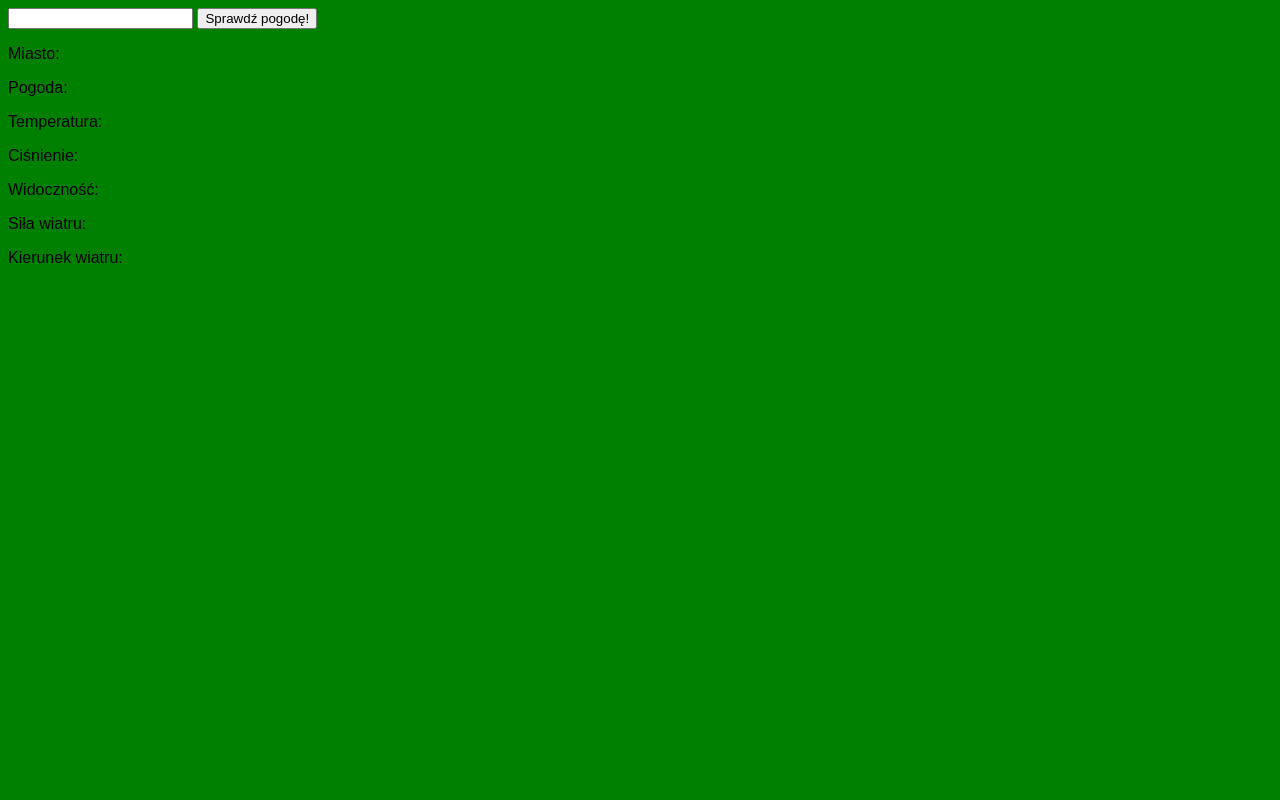
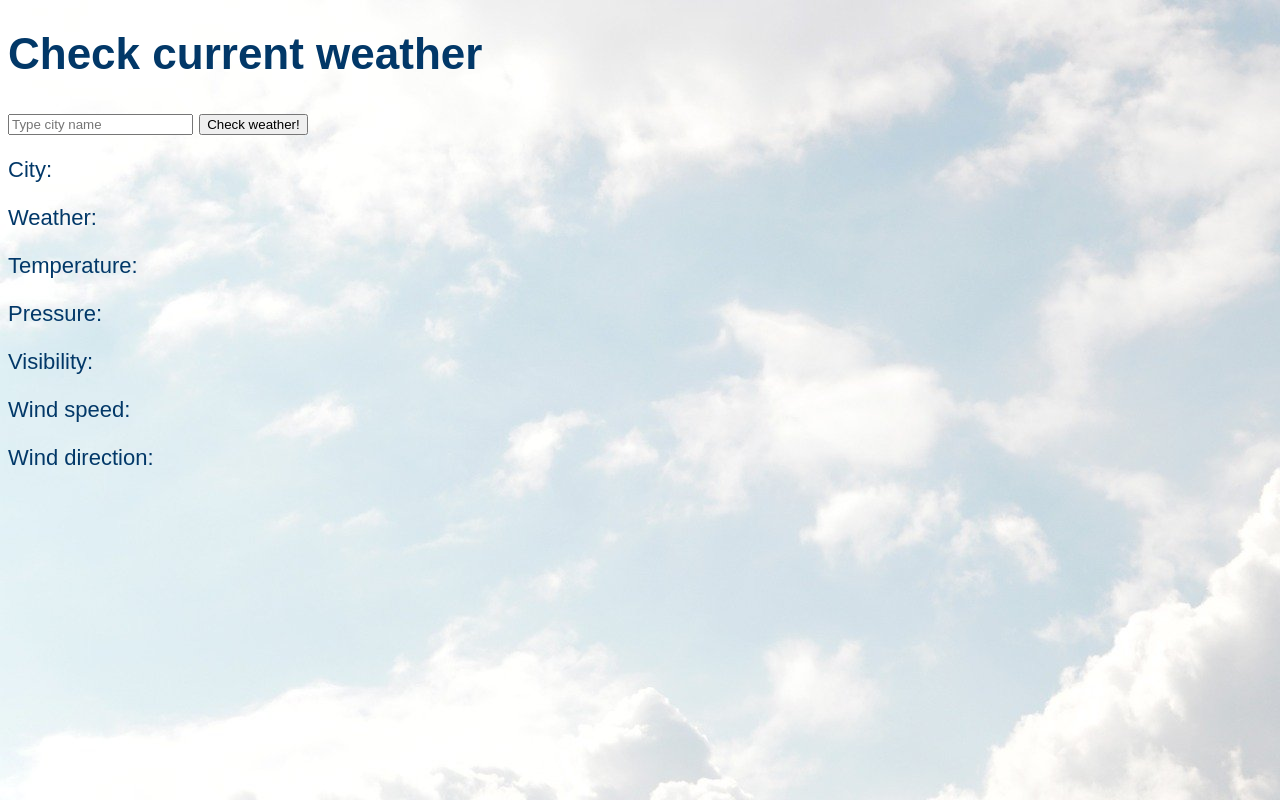
Before and after one commit to JohanV2/aktualna_pogoda, a plain HTML site: page index.html in a window 1280 px wide. Drawn offline with Linux system fonts and the light colour scheme.

Commit message:
change: language to eng

```diff
--- a/index.html
+++ b/index.html
@@ -5,20 +5,21 @@
 	<meta charset="UTF-8">
 	<meta http-equiv="X-UA-Compatible" content="IE=edge">
 	<meta name="viewport" content="width=device-width, initial-scale=1.0">
-	<title>Document</title>
+	<title>Check weather!</title>
 	<link rel="stylesheet" href="styles.css">
 </head>
 
 <body>
-	<input id="input" type="text"></input>
-	<button id="ajaxButton" type="button">Sprawdź pogodę!</button>
-	<p>Miasto: <span id="city"></span> </p>
-	<p>Pogoda: <span id="weather_type"></span></p>
-	<p>Temperatura: <span id="temperature"></span></p>
-	<p>Ciśnienie: <span id="pressure"></span></p>
-	<p>Widoczność: <span id="visibility"></span></p>
-	<p>Siła wiatru: <span id="wind_speed"></span></p>
-	<p>Kierunek wiatru: <span id="wind_heading"></span></p>
+	<h1>Check current weather</h1>
+	<input id="input" type="text" placeholder="Type city name"></input>
+	<button id="ajaxButton" type="button">Check weather!</button>
+	<p><span class="names">City: </span><span id="city"></span> </p>
+	<p><span class="names">Weather: </span><span id="weather_type"></span></p>
+	<p><span class="names">Temperature: </span><span id="temperature"></span></p>
+	<p><span class="names">Pressure: </span><span id="pressure"></span></p>
+	<p><span class="names">Visibility: </span><span id="visibility"></span></p>
+	<p><span class="names">Wind speed: </span><span id="wind_speed"></span></p>
+	<p><span class="names">Wind direction: </span><span id="wind_heading"></span></p>
 
 
 	<script src="request.js"></script>
--- a/request.js
+++ b/request.js
@@ -13,7 +13,7 @@ let windHeadingField = document.querySelector("#wind_heading")
 
 
 var requestFull
-var requestMain = "https://api.openweathermap.org/data/2.5/weather?country=pl&appid=d5191dd8d94fb095413154a73038ce7d&units=metric&lang=pl&q="
+var requestMain = "https://api.openweathermap.org/data/2.5/weather?country=pl&appid=d5191dd8d94fb095413154a73038ce7d&units=metric&q="
 var weatherFull = {
     city: "",
     weatherType: "",
@@ -59,7 +59,7 @@ function showRequest() {
             weatherTypeField.textContent = weatherFull.weatherType
 
             weatherFull.temperature = weatherResponse.main.temp
-            temperatureField.textContent = weatherFull.temperature + " stC"
+            temperatureField.textContent = weatherFull.temperature + " degC"
 
             weatherFull.pressure = weatherResponse.main.pressure
             pressureField.textContent = weatherFull.pressure + " hPa"
@@ -71,7 +71,7 @@ function showRequest() {
             windSpeedField.textContent = weatherFull.windSpeed + " m/s"
 
             weatherFull.windHeading = weatherResponse.wind.deg
-            windHeadingField.textContent = weatherFull.windHeading + " st"
+            windHeadingField.textContent = weatherFull.windHeading + " deg"
         }
         else {
             alert("problem: httpRequest status: " + httpRequest.status + ", probably wrong city name")
--- a/styles.css
+++ b/styles.css
@@ -1,7 +1,15 @@
 * {
     box-sizing: border-box;
-    font-family: sans-serif;
+    font-family: Arial, Helvetica, sans-serif;
 }
+
 body {
-    background: green;
+    background-image: url("clouds.jpg");
+    font-size: 22px;
+    color: rgb(2, 56, 104);
 }
+
+span.names {
+    display: inline-block;
+    width: 180px;
+}
```
Also changed, not shown: clouds.jpg (added).
